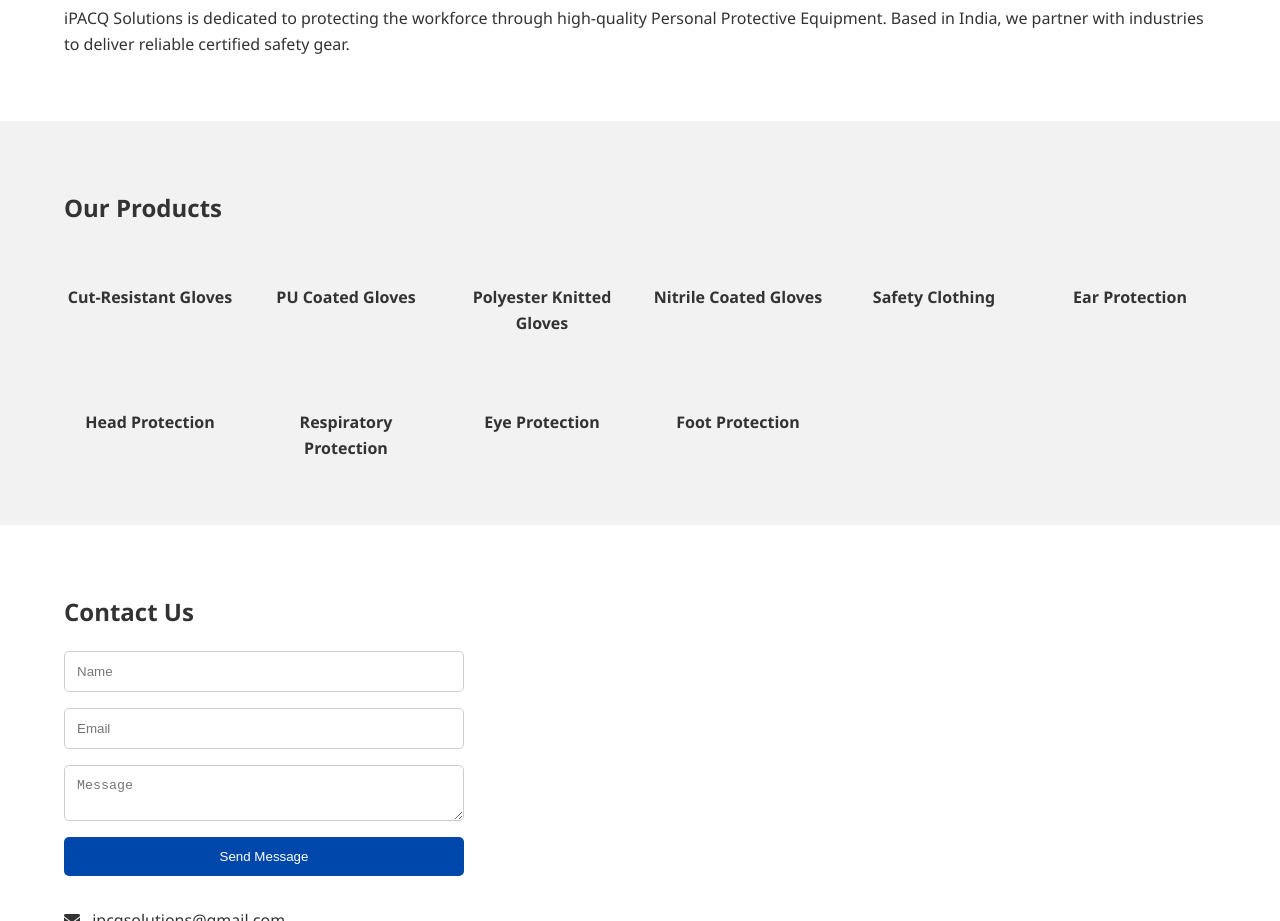
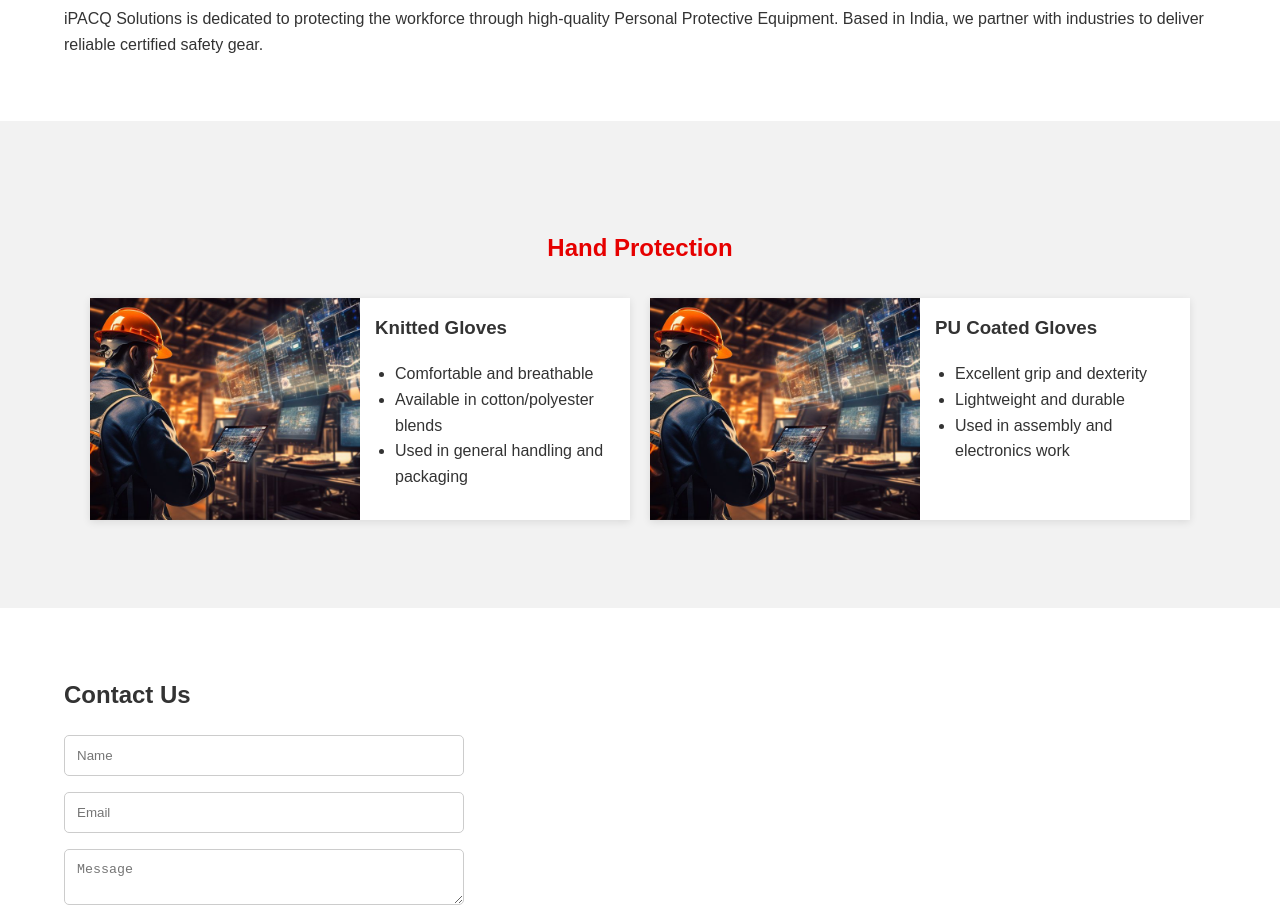
Before and after one commit to nallerumadhu/ipacq, a plain HTML site: page index.html in a window 1280 px wide. Shown: the part 920-1841 px from the top of the page. Drawn offline with Linux system fonts and the light colour scheme.

Commit message:
Update index.html

```diff
--- a/index.html
+++ b/index.html
@@ -1,3 +1,4 @@
+
 <!DOCTYPE html>
 <html lang="en">
 <head>
@@ -6,6 +7,71 @@
   <title>iPACQ Solutions</title>
   <link rel="stylesheet" href="styles.css" />
 <script src="https://kit.fontawesome.com/a076d05399.js" crossorigin="anonymous"></script>
+  <style>
+    body {
+      font-family: Arial, sans-serif;
+      margin: 0;
+      padding: 0;
+      background-color: #f4f4f4;
+      color: #333;
+    }
+    .section {
+      padding: 40px 20px;
+      max-width: 1200px;
+      margin: auto;
+    }
+    .section h2 {
+      text-align: center;
+      margin-bottom: 30px;
+      color: #e60000;
+    }
+    .product-row {
+      display: flex;
+      flex-wrap: wrap;
+      justify-content: center;
+      gap: 20px;
+    }
+    .product-box {
+      background: #fff;
+      display: flex;
+      width: 100%;
+      max-width: 540px;
+      box-shadow: 0 2px 8px rgba(0, 0, 0, 0.1);
+    }
+    .product-img {
+      width: 50%;
+      height: auto;
+      object-fit: cover;
+    }
+    .product-content {
+      padding: 15px;
+      width: 50%;
+    }
+    .product-content h3 {
+      margin-top: 0;
+    }
+    .product-content ul {
+      padding-left: 20px;
+    }
+    .read-more {
+      margin-top: 10px;
+      display: inline-block;
+      background: #e60000;
+      color: white;
+      padding: 8px 16px;
+      text-decoration: none;
+      font-size: 14px;
+    }
+    @media screen and (max-width: 768px) {
+      .product-box {
+        flex-direction: column;
+        max-width: 100%;
+      }
+      .product-img, .product-content {
+        width: 100%;
+      }
+    }
+  </style>
 </head>
 <body>
   <header class="hero">
@@ -24,21 +90,38 @@
     </p>
   </section>
 
-  <section class="products">
-    <h2>Our Products</h2>
-    <div class="product-grid">
-      <div class="product"><img src="images/gloves1.png" alt=""><p>Cut-Resistant Gloves</p></div>
-      <div class="product"><img src="images/gloves2.png" alt=""><p>PU Coated Gloves</p></div>
-      <div class="product"><img src="images/gloves3.png" alt=""><p>Polyester Knitted Gloves</p></div>
-      <div class="product"><img src="images/gloves4.png" alt=""><p>Nitrile Coated Gloves</p></div>
-      <div class="product"><img src="images/apron.png" alt=""><p>Safety Clothing</p></div>
-      <div class="product"><img src="images/earbud.png" alt=""><p>Ear Protection</p></div>
-      <div class="product"><img src="images/helmet.png" alt=""><p>Head Protection</p></div>
-      <div class="product"><img src="images/mask.png" alt=""><p>Respiratory Protection</p></div>
-      <div class="product"><img src="images/glasses.png" alt=""><p>Eye Protection</p></div>
-      <div class="product"><img src="images/shoes.png" alt=""><p>Foot Protection</p></div>
+
+<section class="products">
+ <section class="section">
+    <h2>Hand Protection</h2>
+    <div class="product-row">
+      <div class="product-box">
+        <img src="images/hero.jpg" alt="Knitted Gloves" class="product-img">
+        <div class="product-content">
+          <h3>Knitted Gloves</h3>
+          <ul>
+            <li>Comfortable and breathable</li>
+            <li>Available in cotton/polyester blends</li>
+            <li>Used in general handling and packaging</li>
+          </ul>
+          <!-- <a class="read-more" href="#">Read More</a> -->
+        </div>
+      </div><div class="product-box">
+    <img src="images/hero.jpg" alt="PU Coated Gloves" class="product-img">
+    <div class="product-content">
+      <h3>PU Coated Gloves</h3>
+      <ul>
+        <li>Excellent grip and dexterity</li>
+        <li>Lightweight and durable</li>
+        <li>Used in assembly and electronics work</li>
+      </ul>
+       <!-- <a class="read-more" href="#">Read More</a> -->
     </div>
+  </div>
+</div>
   </section>
+</section>
+
 
   <section class="contact">
     <h2>Contact Us</h2>
```
